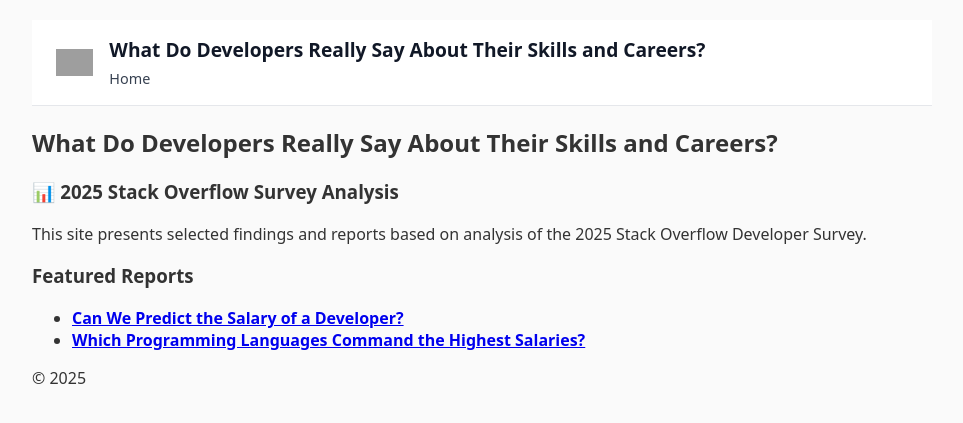
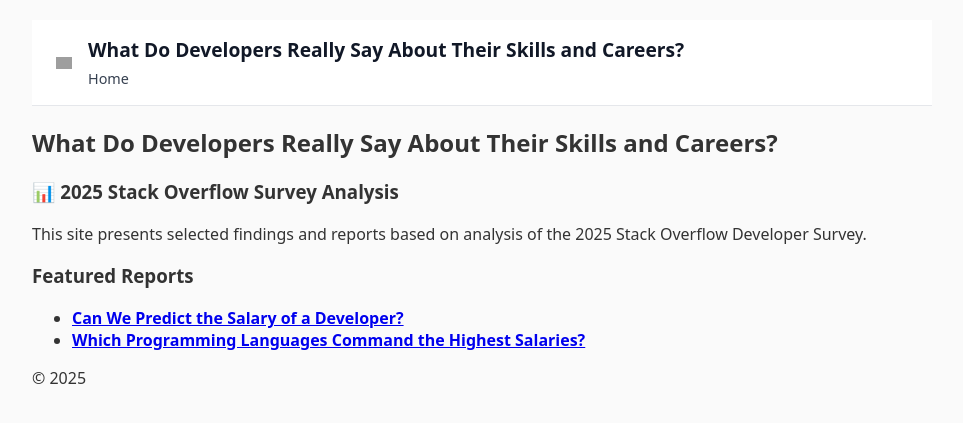
Before and after one commit to ilvfruits/stackoverflow-survey-2025, a Jekyll site: the page built from docs/index.md, in a window 1280 px wide. Shown: the top 423 px of the page, without its empty margins (158-1121 px from the left). Built offline with Jekyll 4.4.1, drawn with Linux system fonts in a browser that asks for light colours; grey boxes are pictures that could not be loaded.

Commit message:
Update style.css

```diff
--- a/docs/assets/css/style.css
+++ b/docs/assets/css/style.css
@@ -48,9 +48,9 @@
 }
 
 .header-image {
-  height: 28px;
+  height: 12px;
   width: auto;
-  max-height: 28px;
+  max-height: 12px;
   object-fit: contain;
 }
 
```
